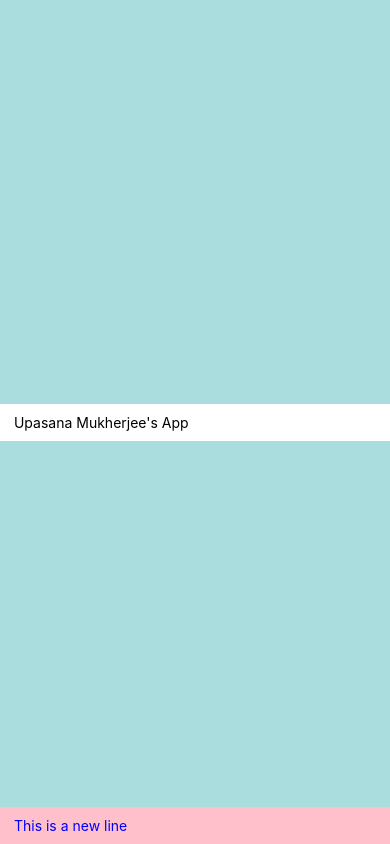
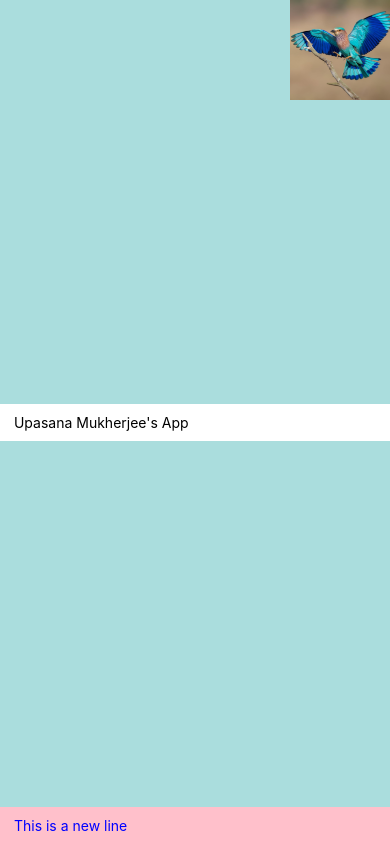
Before and after one commit to banerjeeupasana03/react_assignments_practice, a React Native app in the folder upasanas_mobile_app/: screen / in a window 390 px wide. Built offline with nearby package versions, Linux system fonts and the light colour scheme.

Commit message:
added avatar data

```diff
--- a/upasanas_mobile_app/App.js
+++ b/upasanas_mobile_app/App.js
@@ -9,13 +9,15 @@
 import React from 'react';
 import {View, Text} from 'react-native';
 import styles from './styles/MyStyles';
-import Status from './comp/Status'
+import Status from './comp/Status';
+import Avatar from './comp/Avatar';
 
 function App() {
   return (
       <View style={styles.foo}>
         <Text style={styles.apptext}> Upasana Mukherjee's App</Text>
         <Status />
+        <Avatar />
       </View>
     );
 }
```
